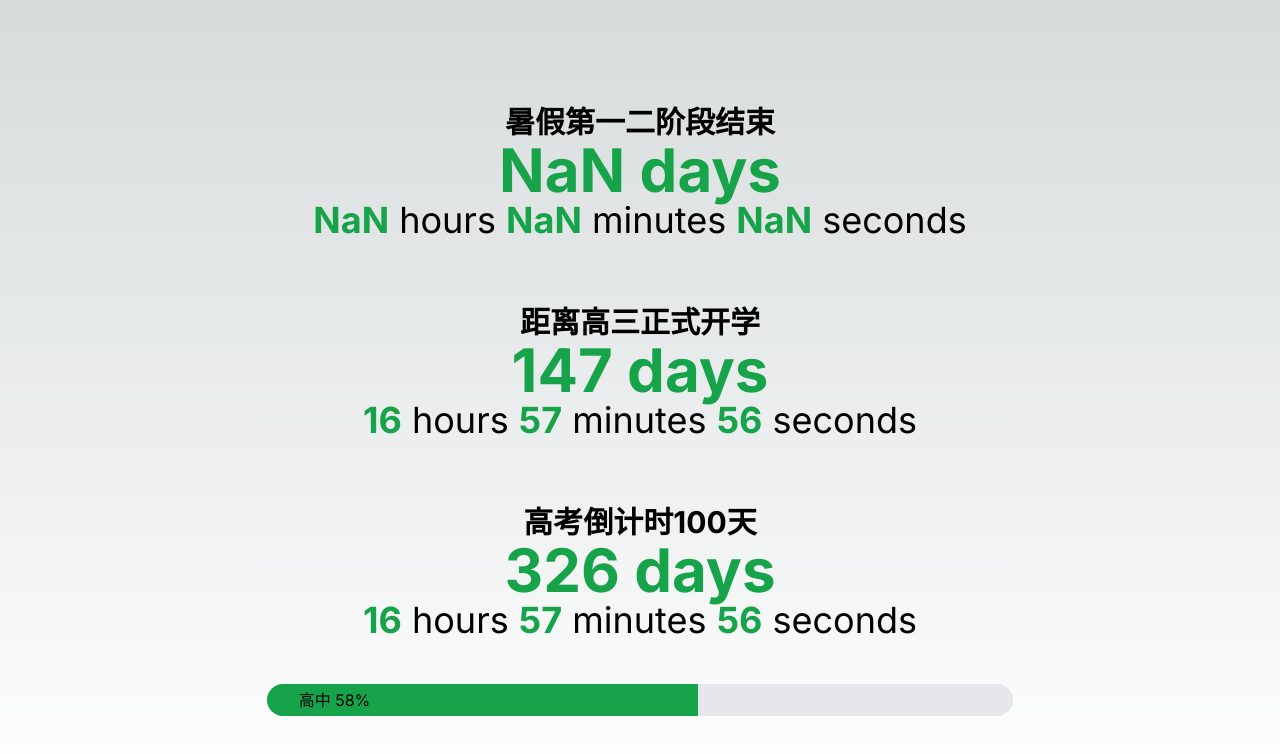
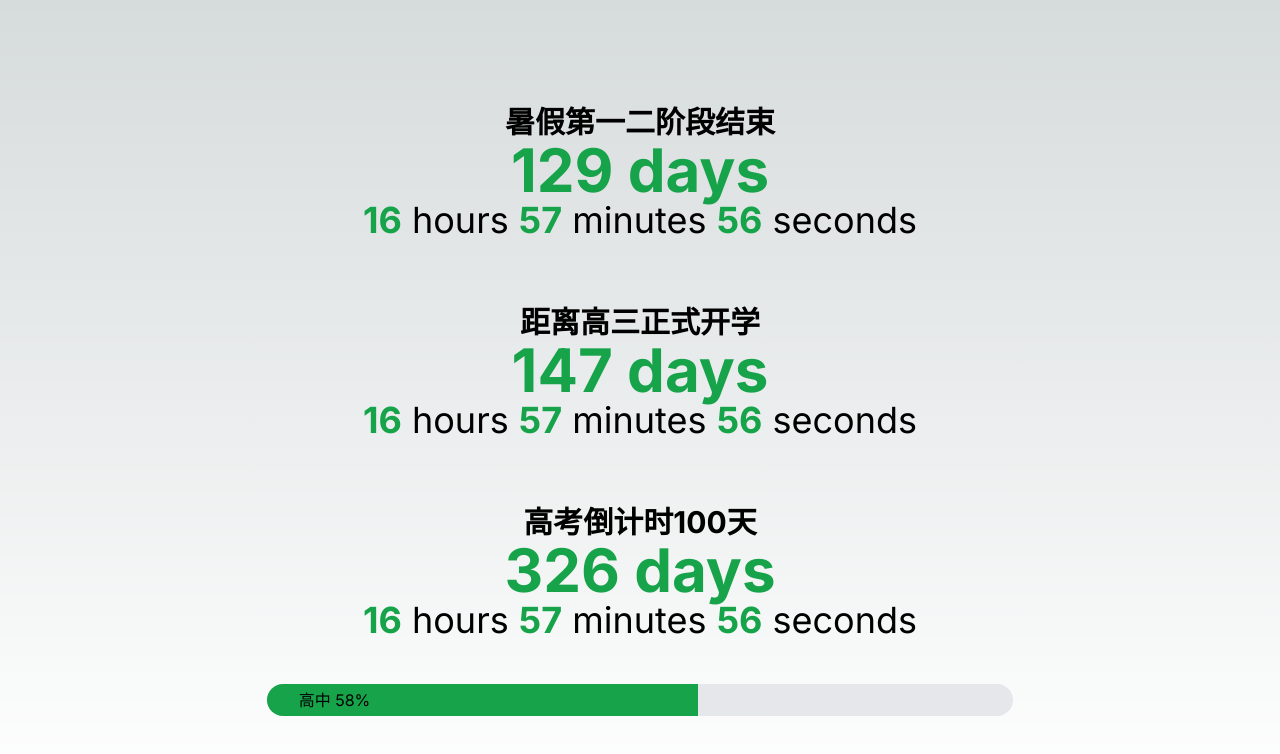
Before and after one commit to scooorpion/gaokao, a Next.js app: page / in a window 1280 px wide. Shown: the top 754 px of the page. Built offline with nearby package versions, Linux system fonts and the light colour scheme.

Commit message:
fixed bugs

```diff
--- a/app/page.tsx
+++ b/app/page.tsx
@@ -15,7 +15,7 @@ const Home = () => {
       </Head>
 
       <div className="flex flex-col items-center justify-center h-screen dark:bg-black">
-        <OtherSchedule targetDate="2024-08-014T00:00:00" title="暑假第一二阶段结束" />
+        <OtherSchedule targetDate="2024-08-14T00:00:00" title="暑假第一二阶段结束" />
 
         <OtherSchedule targetDate="2024-09-01T00:00:00" title="距离高三正式开学" />
 
```
